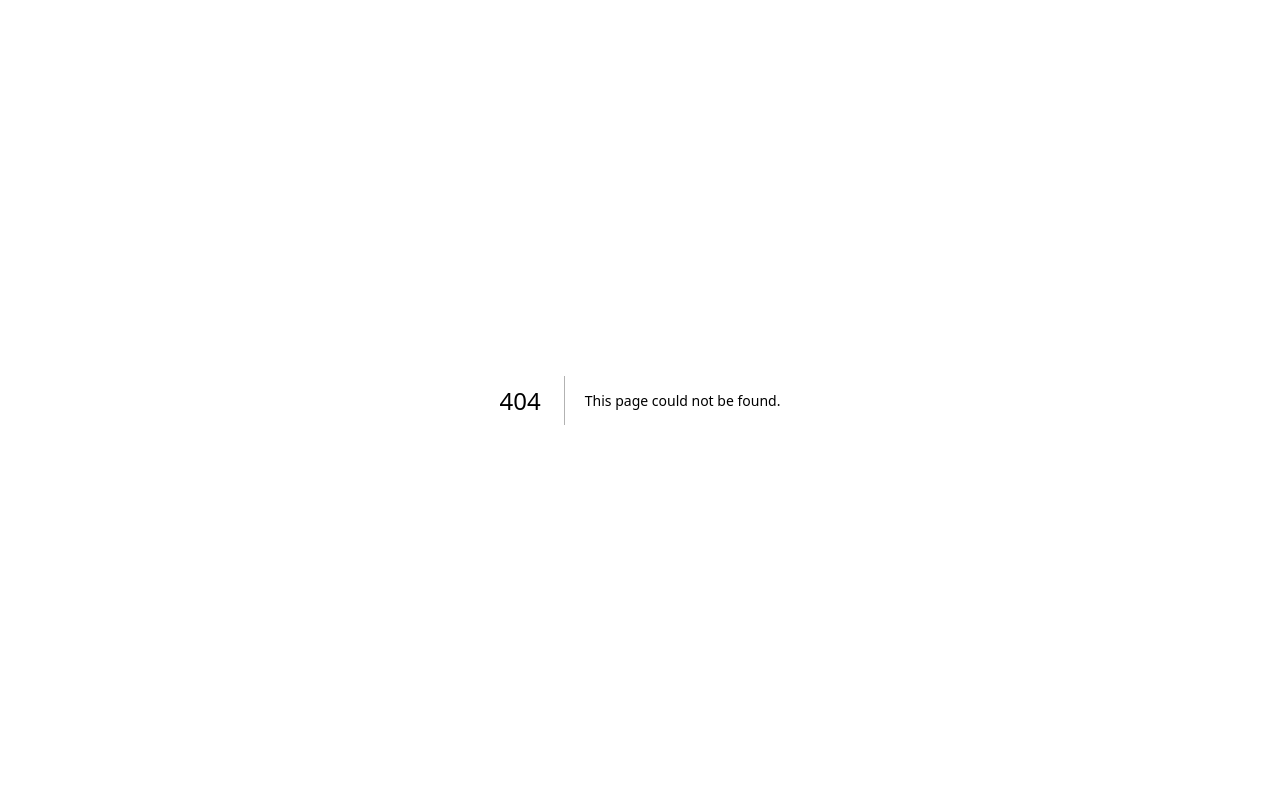
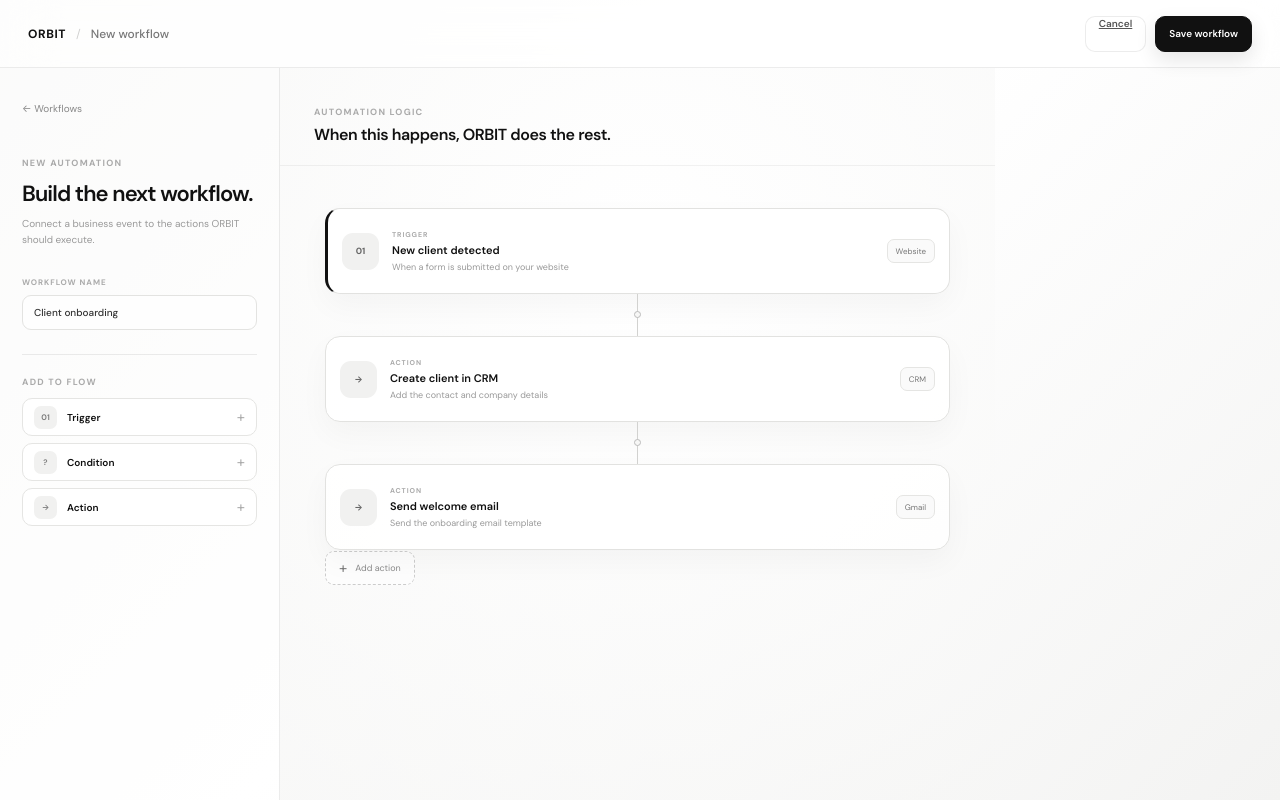
Before and after one commit to dreamsbuilding3-afk/Orbit, a Next.js app: page /workflows/new in a window 1280 px wide. Before the commit this address had no page. Built offline with nearby package versions, Linux system fonts and the light colour scheme; no server answers.

Commit message:
feat: add workflow creation builder

```diff
--- /dev/null
+++ b/app/workflows/new/page.tsx
@@ -0,0 +1,54 @@
+"use client";
+
+import { useState } from "react";
+import Link from "next/link";
+import { supabase } from "@/lib/supabase-browser";
+
+type Kind = "trigger" | "condition" | "action";
+type Step = { id: number; kind: Kind; title: string; detail: string; app: string };
+
+const templates: Record<Kind, [string, string, string]> = {
+  trigger: ["New client detected", "When a business event occurs", "Website"],
+  condition: ["Check a condition", "Continue only when the rule is true", "ORBIT"],
+  action: ["Send a notification", "Tell the right person what happened", "Gmail"],
+};
+
+export default function NewWorkflowPage() {
+  const [steps, setSteps] = useState<Step[]>([
+    { id: 1, kind: "trigger", title: "New client detected", detail: "When a form is submitted on your website", app: "Website" },
+    { id: 2, kind: "action", title: "Create client in CRM", detail: "Add the contact and company details", app: "CRM" },
+    { id: 3, kind: "action", title: "Send welcome email", detail: "Send the onboarding email template", app: "Gmail" },
+  ]);
+  const [name, setName] = useState("Client onboarding");
+  const [saving, setSaving] = useState(false);
+  const [message, setMessage] = useState("");
+
+  function add(kind: Kind) {
+    const [title, detail, app] = templates[kind];
+    setSteps(s => [...s, { id: Date.now(), kind, title, detail, app }]);
+  }
+
+  async function save() {
+    if (!supabase) return setMessage("Supabase n'est pas configuré.");
+    setSaving(true); setMessage("");
+    try {
+      const { data: { user } } = await supabase.auth.getUser();
+      if (!user) throw new Error("Connecte-toi à ORBIT avant de sauvegarder.");
+      const { data: workflowId, error } = await supabase.rpc("create_workflow", { workflow_name: name, workflow_description: "Business automation workflow", workflow_trigger_type: steps[0]?.kind ?? "manual" });
+      if (error) throw error;
+      const { error: stepError } = await supabase.rpc("save_workflow_steps", { target_workflow: workflowId, steps: steps.map((s, position) => ({ position, step_type: s.kind, name: s.title, description: s.detail, config: { app: s.app } })) });
+      if (stepError) throw stepError;
+      setMessage("Workflow enregistré dans ORBIT.");
+    } catch (e) { setMessage(e instanceof Error ? e.message : "Impossible d'enregistrer."); }
+    finally { setSaving(false); }
+  }
+
+  return <main className="workflow-builder">
+    <header className="builder-topbar"><div className="builder-brand"><Link href="/workflows">ORBIT</Link><span>/</span><strong>New workflow</strong></div><div className="builder-actions"><Link className="builder-ghost" href="/workflows">Cancel</Link><button className="builder-save" disabled={saving} onClick={save}>{saving ? "Saving…" : "Save workflow"}</button></div></header>
+    <div className="builder-layout">
+      <aside className="builder-side"><Link href="/workflows" className="back-link">← Workflows</Link><div className="builder-title"><p className="eyebrow">NEW AUTOMATION</p><h1>Build the next workflow.</h1><p>Connect a business event to the actions ORBIT should execute.</p></div><label className="field-label">WORKFLOW NAME<input value={name} onChange={e => setName(e.target.value)} /></label><div className="side-section"><p className="eyebrow">ADD TO FLOW</p><button onClick={() => add("trigger")}><span>01</span>Trigger <b>+</b></button><button onClick={() => add("condition")}><span>?</span>Condition <b>+</b></button><button onClick={() => add("action")}><span>→</span>Action <b>+</b></button></div></aside>
+      <section className="canvas"><div className="canvas-head"><div><p className="eyebrow">AUTOMATION LOGIC</p><h2>When this happens, ORBIT does the rest.</h2></div></div>{message && <div className="save-message">{message}</div>}<div className="flow-canvas"><div className="flow-column">{steps.map((s, i) => <div className="flow-block-wrap" key={s.id}><div className={`flow-block ${s.kind}`}><span className="flow-number">{s.kind === "trigger" ? "01" : s.kind === "condition" ? "?" : "→"}</span><span className="flow-main"><small>{s.kind}</small><strong>{s.title}</strong><em>{s.detail}</em></span><span className="flow-app">{s.app}</span></div>{i < steps.length - 1 && <div className="flow-line"><span /></div>}</div>)}<button className="add-between" onClick={() => add("action")}><span>+</span> Add action</button></div></div></section>
+    </div>
+    <style jsx>{`.save-message{position:absolute;top:76px;right:24px;padding:9px 12px;border:1px solid #e4e4e2;border-radius:10px;background:rgba(255,255,255,.92);backdrop-filter:blur(16px);font-size:9px;color:#555;box-shadow:0 10px 30px rgba(0,0,0,.05);z-index:5}.builder-ghost{text-decoration:none}`}</style>
+  </main>;
+}
```
